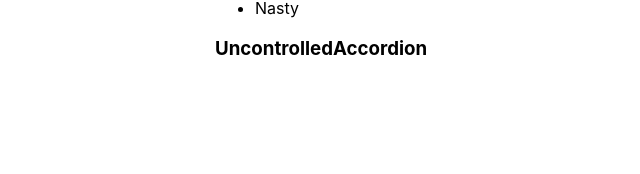
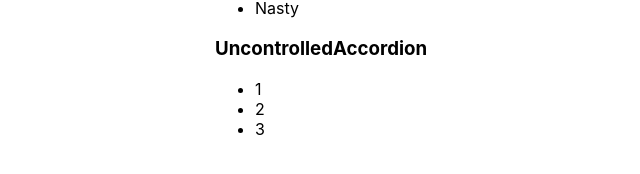
Before and after one commit to alx8437/react_more_details, a React (Create React App) app: page / in a window 1280 px wide. Shown: the part 184-358 px from the top of the page, without its empty margins (175-815 px from the left). Built offline with nearby package versions, Linux system fonts and the light colour scheme.

Commit message:
Reducer more detail

```diff
--- a/src/components/UncontrolledAccordion/UncontrolledAccordion.tsx
+++ b/src/components/UncontrolledAccordion/UncontrolledAccordion.tsx
@@ -7,16 +7,20 @@ type AccordionPropsType = {
 
 
 function UncontrolledAccordion({titleValue }: AccordionPropsType) {
-    const [collapsed, dispatch] = useReducer(reducer, {collapsed: false});
+    const [state, dispatch] = useReducer(reducer, {collapsed: false});
 
     const setCollapsedHandler = () => {
-        dispatch({type: TOGGLE_COLLAPSED})
+        const action = {
+            type: TOGGLE_COLLAPSED
+        }
+
+        dispatch(action)
     }
 
     return (
         <div>
             <AccordionTitle setCollapsedHandler={setCollapsedHandler} title={titleValue}/>
-            {!collapsed && <AccordionBody/>}
+            {!state.collapsed && <AccordionBody/>}
         </div>
     )
 
```
